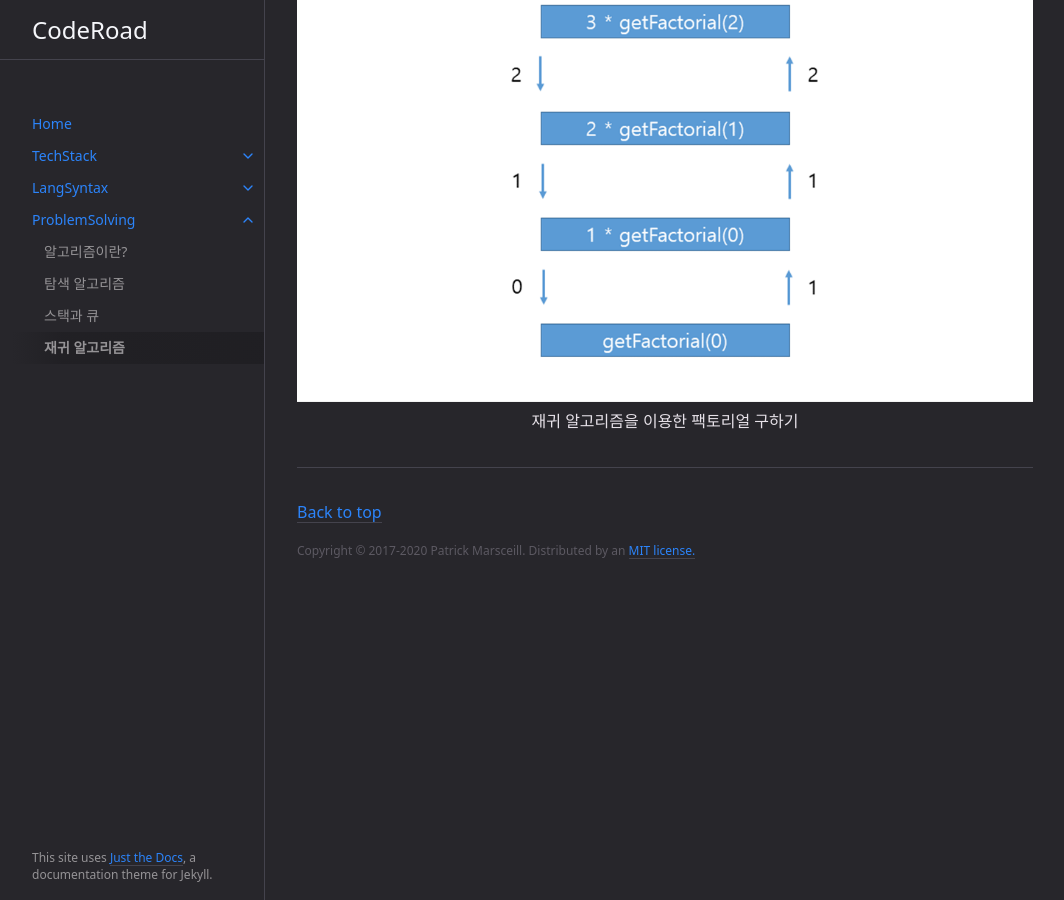
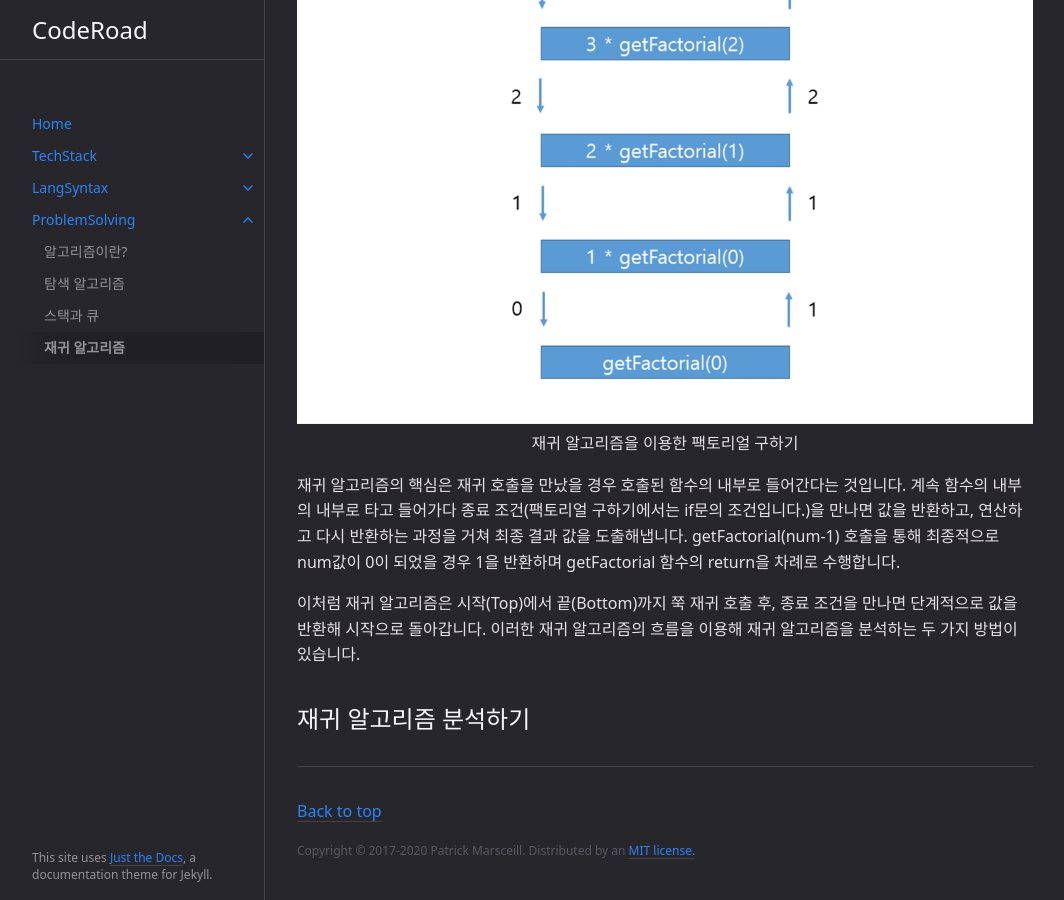
Before and after one commit to hangillee/hangillee.github.io, a Jekyll site: the page built from docs/ProblemSolving/recursive.md, in a window 1280 px wide and 900 px high, scrolled down 1422 px. Shown: the whole window, without its empty margins (107-1171 px from the left). Built offline with Jekyll 4.4.1, drawn with Linux system fonts in a browser that asks for light colours.

Commit message:
CHORE Edit Recursive page

```diff
--- a/docs/ProblemSolving/recursive.md
+++ b/docs/ProblemSolving/recursive.md
@@ -55,3 +55,9 @@ public class Factorial {
   <img src="/docs/images/Factorial.png" alt="팩토리얼 알고리즘"/><br/>
   재귀 알고리즘을 이용한 팩토리얼 구하기
 </p>
+
+재귀 알고리즘의 핵심은 재귀 호출을 만났을 경우 호출된 함수의 내부로 들어간다는 것입니다. 계속 함수의 내부의 내부로 타고 들어가다 종료 조건(팩토리얼 구하기에서는 if문의 조건입니다.)을 만나면 값을 반환하고, 연산하고 다시 반환하는 과정을 거쳐 최종 결과 값을 도출해냅니다. getFactorial(num-1) 호출을 통해 최종적으로 num값이 0이 되었을 경우 1을 반환하며 getFactorial 함수의 return을 차례로 수행합니다.
+
+이처럼 재귀 알고리즘은 시작(Top)에서 끝(Bottom)까지 쭉 재귀 호출 후, 종료 조건을 만나면 단계적으로 값을 반환해 시작으로 돌아갑니다. 이러한 재귀 알고리즘의 흐름을 이용해 재귀 알고리즘을 분석하는 두 가지 방법이 있습니다.
+
+## 재귀 알고리즘 분석하기
```
